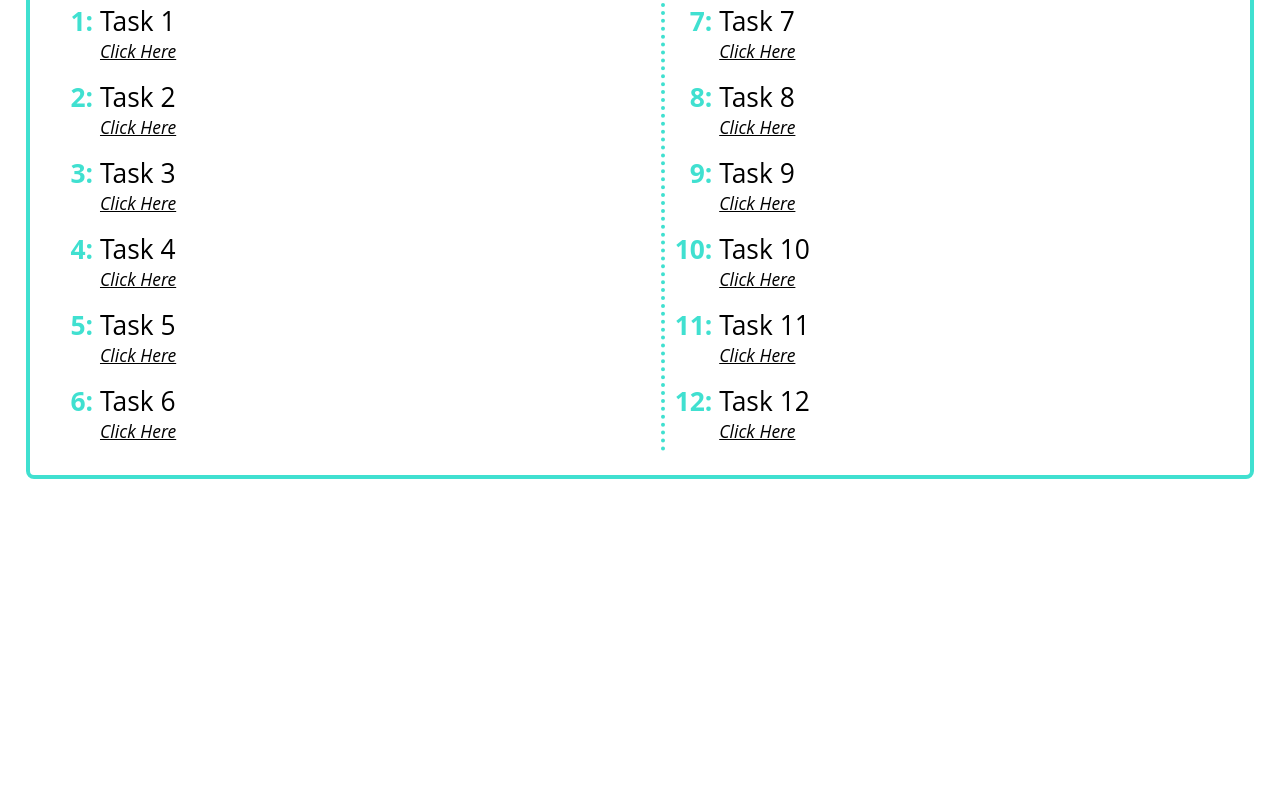
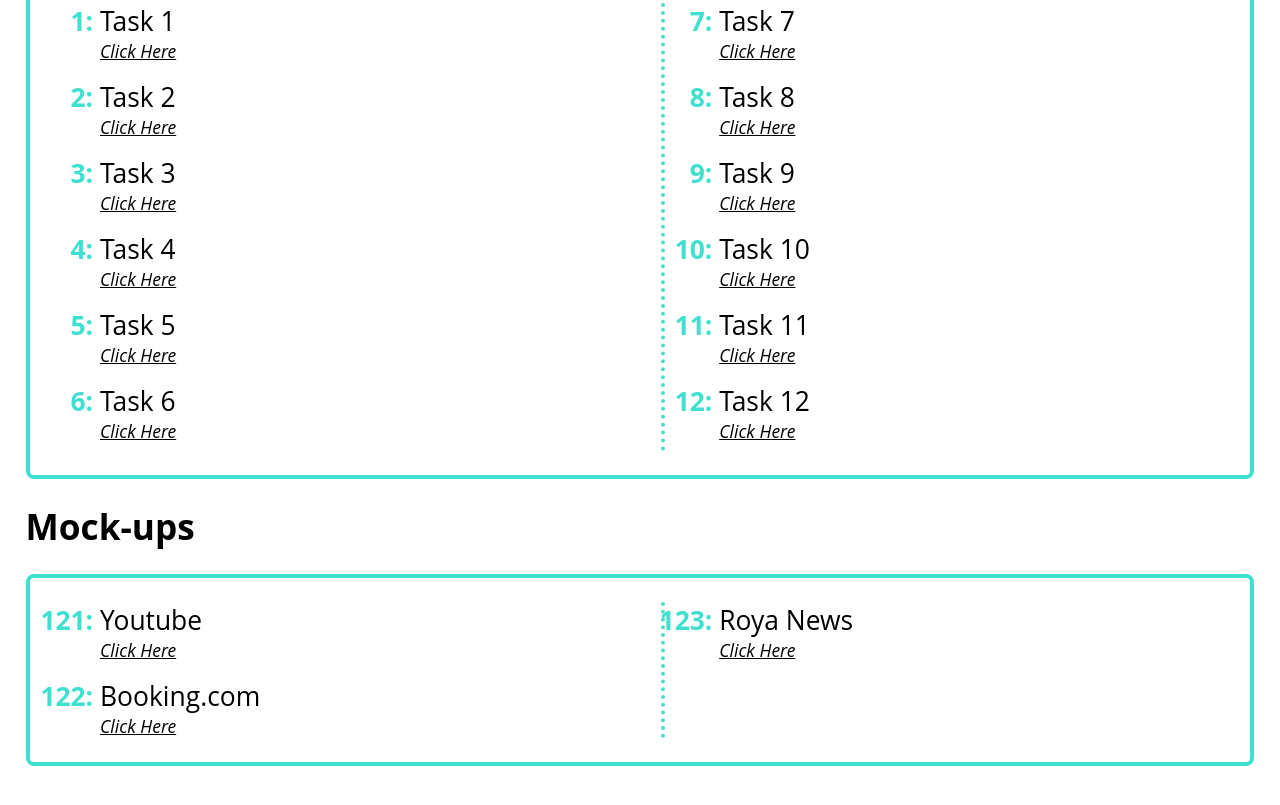
Before and after one commit to RandDabbour/Solve_HTML_CSS_Task, a plain HTML site: page index.html in a window 1280 px wide. Shown: the part 5829-6634 px from the top of the page. Before the commit the page ends 6351 px from the top, so only its background shows below. Drawn offline with Linux system fonts and the light colour scheme.

Commit message:
index changes

```diff
--- a/index.html
+++ b/index.html
@@ -597,6 +597,29 @@
 
 </div>
 
+<div class="wrapper">
+	<h1>Mock-ups
+    </h1>
+	<ol>
+		<li>
+			<span>Youtube</span>
+			<span><a href="5th-" target="_blank">Click Here</a></span>
+		</li>
+		<li>
+			<span>Booking.com</span>
+			<span><a href="third_task 14-9/Task 1.2.html" target="_blank">Click Here</a></span>
+		</li>
+		<li>
+			<span>Roya News</span>
+			<span><a href="third_task 14-9/Task 1.3.html" target="_blank">Click Here</a></span>
+		</li>
+
+	</ol>
+
+
+
+</div>
+
 
 </body>
 </html>
```
